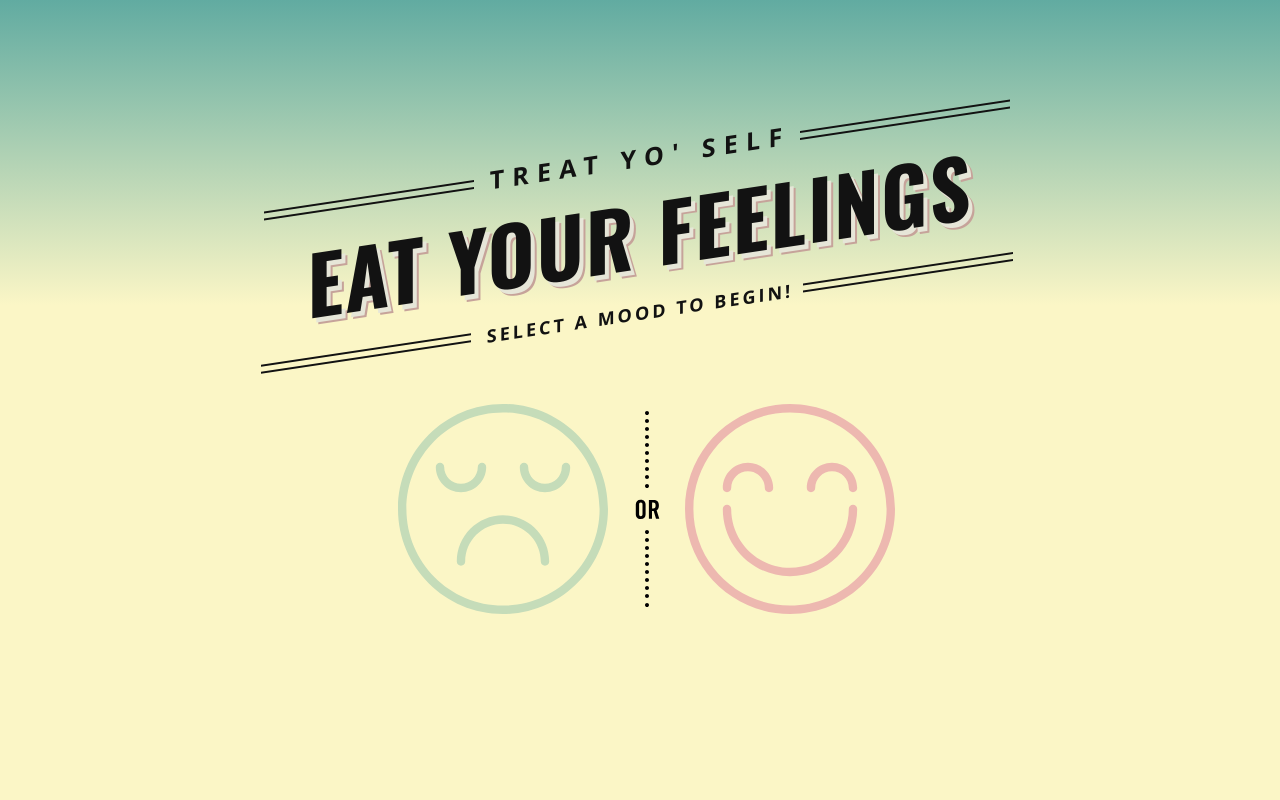
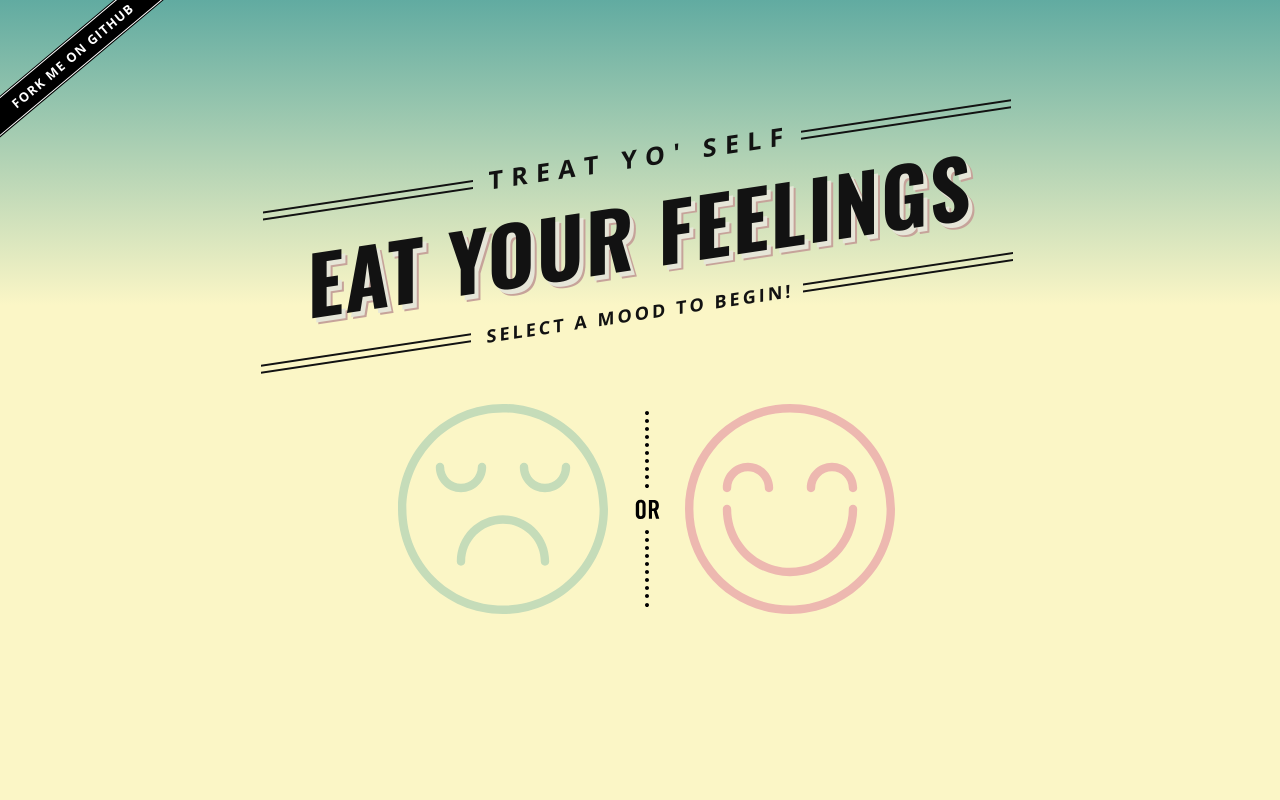
Before and after one commit to katbuilt/EatYourFeelings, a plain HTML site: page index.html in a window 1280 px wide. Shown: the top 800 px of the page. Drawn offline with nearby package versions, Linux system fonts and the light colour scheme.

Commit message:
added fork it ribbon :ribbon:

```diff
--- a/index.html
+++ b/index.html
@@ -6,10 +6,72 @@
 		<link rel="stylesheet" href="css/reset.css">
 		<link rel="stylesheet" href="css/style.css">
 		<link href="http://weloveiconfonts.com/api/?family=fontawesome" rel="stylesheet" type="text/css">
-		<link href="http://fonts.googleapis.com/css?family=Oswald:700" rel="stylesheet" type="text/css">
+		<link href="http://fonts.googleapis.com/css?family=Oswald:700|Open+Sans:400,700" rel="stylesheet" type="text/css">
 </head>
 <body>
 
+	<!-- fork on Github ribbon -->
+	<style>#forkongithub a {
+	    background: #000;
+	    color: #fff;
+	    text-decoration: none;
+	    font-family: 'Open Sans', arial, sans-serif;
+	    text-align: left;
+	    font-weight: 700;
+	    text-transform: uppercase;
+	    /*padding: 5px 20px;*/
+	    padding-left: 50px;
+	    letter-spacing: 0.1em;
+	    font-size: 0.8rem;
+	    line-height: 2rem;
+	    position: relative;
+	    transition: 0.5s;
+	}
+	#forkongithub a:hover {
+	    background: #D2527F;
+	    color: #fff;
+	}
+	#forkongithub a::before, #forkongithub a::after {
+	    content: "";
+	    width: 100%;
+	    display: block;
+	    position: absolute;
+	    top: 1px;
+	    left: 0;
+	    height: 1px;
+	    background: #fff;
+	}
+	#forkongithub a::after {
+	    bottom: 1px;
+	    top: auto;
+	}
+	@media screen and (min-width:800px) {
+	    #forkongithub {
+	    /*display: none;*/
+	    display: block;
+	    position: absolute;
+	    top: 0;
+	    left: 0;
+	    width: 200px;
+	    overflow: hidden;
+	    height: 200px;
+	    z-index: 9999;
+		}
+
+	#forkongithub a {
+	    width: 300px;
+	    position: absolute;
+	    top: 25px;
+	    left: -60px;
+	    transform: rotate(-40deg);
+	    -webkit-transform: rotate(-40deg);
+	    -ms-transform: rotate(-40deg);
+	    -moz-transform: rotate(-40deg);
+	    -o-transform: rotate(-40deg);
+	    }
+	}
+	</style><span id="forkongithub"><a href="https://github.com/katbuilt/EatYourFeelings">Fork me on GitHub</a></span>
+	<!-- //. fork on Github ribbon -->
 
 	<section class="fancytext">
 	  <h3 class="bordered">treat yo' self</h3>
```
